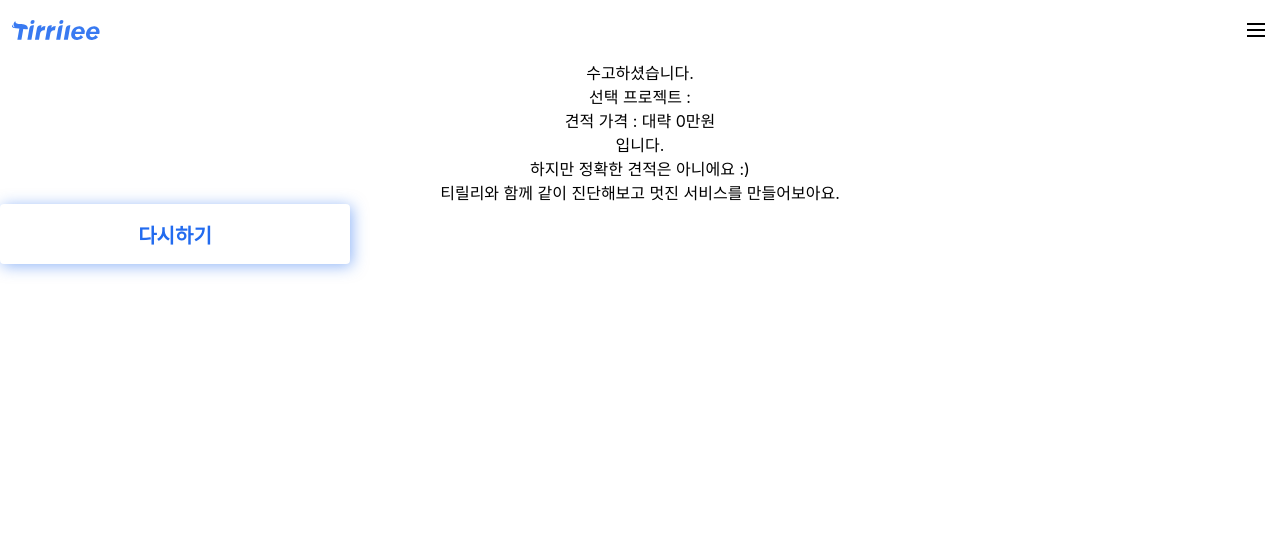
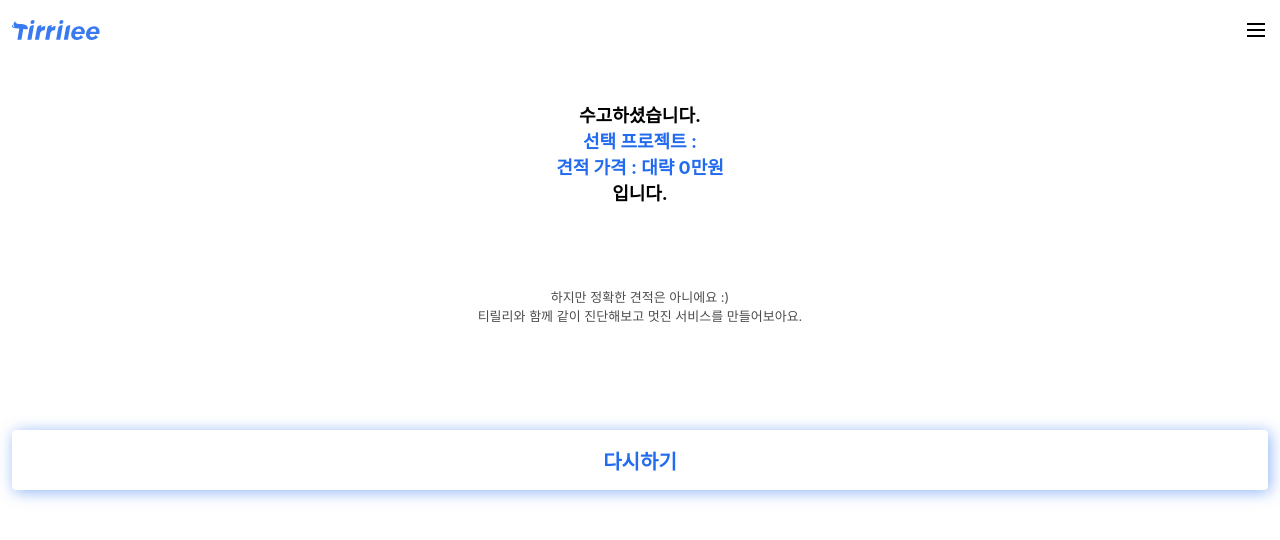
Before and after one commit to hardboiled65/tirrilee-test, a React (Create React App) app: page /final in a window 1280 px wide. Shown: the top 540 px of the page. Built offline with nearby package versions, Linux system fonts and the light colour scheme.

Commit message:
Design assigned.

```diff
--- a/src/StepFinal.js
+++ b/src/StepFinal.js
@@ -2,7 +2,7 @@ import { useState, useEffect } from 'react'
 import { useHistory } from 'react-router-dom'
 import { connect } from 'react-redux'
 
-// import './StepFinal.scss'
+import './StepFinal.scss'
 
 import BaseButton from './components/BaseButton'
 import store from './store/index'
@@ -97,22 +97,26 @@ const StepFinal = () => {
 
   return (
     <div className="StepFinal">
-      <div>수고하셨습니다.</div>
-      <div>선택 프로젝트 : { serviceType }</div>
-      <div>견적 가격 : 대략 { totalPrice }만원</div>
-      <div>입니다.</div>
+      <div className="result">
+        <div>수고하셨습니다.</div>
+        <div style={{ color: '#226bef' }}>선택 프로젝트 : { serviceType }</div>
+        <div style={{ color: '#226bef' }}>견적 가격 : 대략 { totalPrice }만원</div>
+        <div>입니다.</div>
+      </div>
       <div className="detail">하지만 정확한 견적은 아니에요 :)<br />
 티릴리와 함께 같이 진단해보고 멋진 서비스를 만들어보아요.</div>
       <BaseButton
-      glow={true}
-      onClick={goFirst}>다시하기
+        bold={true}
+        glow={true}
+        styles={{
+          width: 'calc(100% - 24px)',
+          margin: 'auto',
+        }}
+        onClick={goFirst}>다시하기
       </BaseButton>
     </div>
   );
 }
 
-const mapStateToProps = state => {
-  return { admin: state.admin };
-};
 
 export default connect()(StepFinal)
--- /dev/null
+++ b/src/StepFinal.scss
@@ -0,0 +1,18 @@
+.StepFinal {
+  font-size: 18px;
+  font-weight: bold;
+  margin: 101px auto;
+
+  > .result {
+    margin: auto;
+    max-width: calc(100% - 170px);
+  }
+
+  > .detail {
+    font-size: 13px;
+    font-weight: normal;
+    color: #4d4d4d;
+    margin-top: 82px;
+    margin-bottom: 105px;
+  }
+}
--- a/src/components/ContentButtonSmall.js
+++ b/src/components/ContentButtonSmall.js
@@ -15,7 +15,7 @@ const ContentButtonSmall = ({title, description, noShadow, active, styles, onCli
       style={style}
       onClick={onClick}>
       <div className="title">{ title }</div>
-      <div className="description">{ description }</div>
+      <div className={`description ${active ? 'active' : ''}`}>{ description }</div>
     </div>
   );
 }
--- a/src/components/ContentButtonSmall.scss
+++ b/src/components/ContentButtonSmall.scss
@@ -18,5 +18,8 @@
     font-weight: bold;
     color: #226bef;
     margin-right: 24px;
+    &.active {
+      color: #ffffff;
+    }
   }
 }
--- a/src/components/DetailContentCheckbox.js
+++ b/src/components/DetailContentCheckbox.js
@@ -5,6 +5,11 @@ import checkboxChecked from '../checkbox-checked.svg'
 
 const DetailContentCheckbox = ({title, detail, description, noShadow, checked, styles, onClick}) => {
   const style = {
+    boxShadow: noShadow || !checked
+      ? '0 3px 10px 0 rgba(0, 0, 0, 0.1)'
+      : undefined,
+    backgroundColor: checked ? '#3a7bf1' : undefined,
+    color: checked ? '#ffffff' : undefined,
     ...styles,
   };
 
@@ -17,8 +22,8 @@ const DetailContentCheckbox = ({title, detail, description, noShadow, checked, s
         : <img src={checkboxDefault} alt="checkbox-default" />
       }
       <div className="title">{ title }</div>
-      <div className="detail">{ detail }</div>
-      <div className="description">{ description }</div>
+      <div className={`detail ${checked ? 'checked' : ''}`}>{ detail }</div>
+      <div className={`description ${checked ? 'checked' : ''}`}>{ description }</div>
     </div>
   );
 }
--- a/src/components/DetailContentCheckbox.scss
+++ b/src/components/DetailContentCheckbox.scss
@@ -4,4 +4,35 @@
   height: 184px;
   background-color: #ffffff;
   flex-direction: column;
+
+  > img {
+    width: 32px;
+    height: 32px;
+    align-self: end;
+  }
+
+  > .title {
+    font-size: 18px;
+    font-weight: bold;
+    margin-top: 16px;
+  }
+
+  > .detail {
+    font-size: 14px;
+    color: #9e9e9e;
+    margin-top: 8px;
+    &.checked {
+      color: #ffffff;
+    }
+  }
+
+  > .description {
+    font-size: 18px;
+    font-weight: bold;
+    color: #226bef;
+    margin-top: 26px;
+    &.checked {
+      color: #ffffff;
+    }
+  }
 }
```
